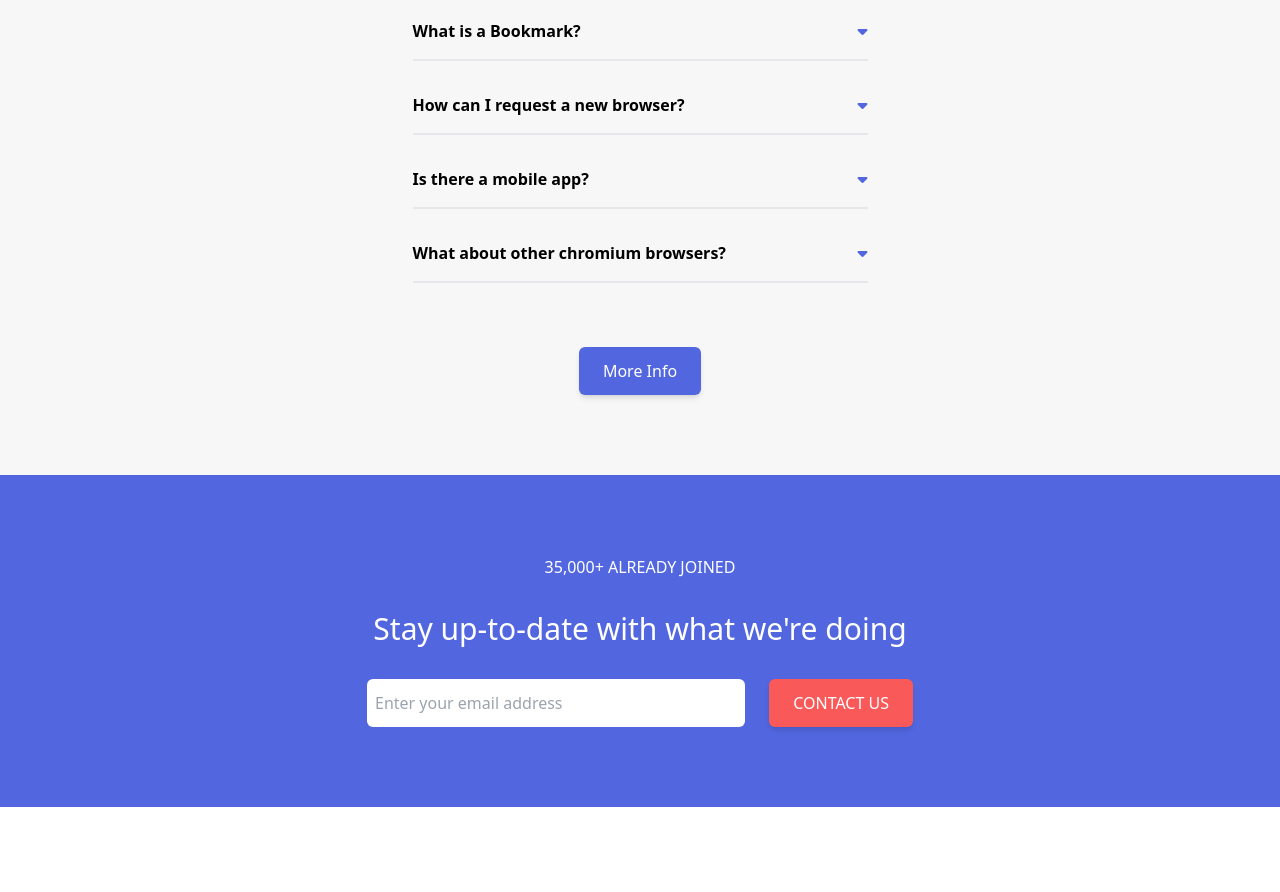
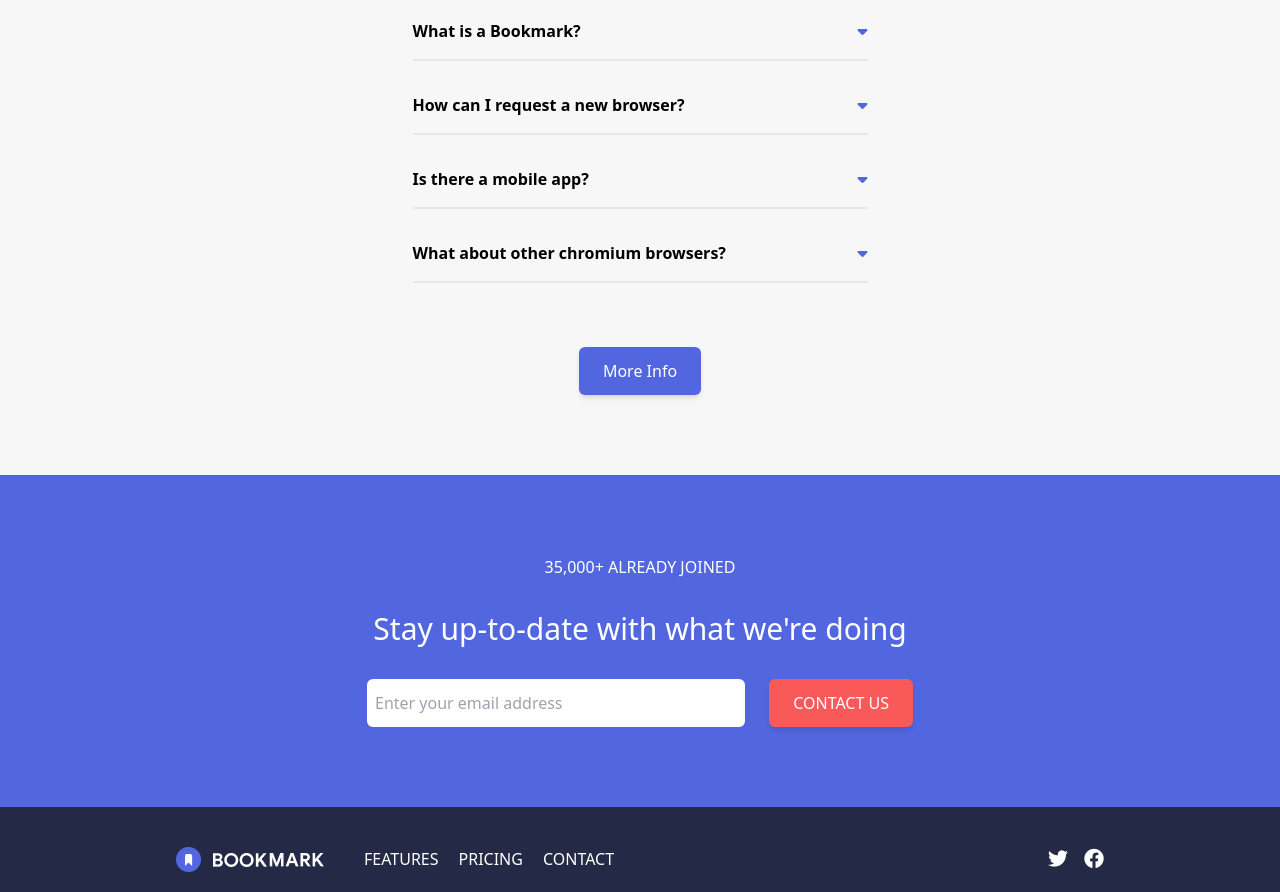
Before and after one commit to AmeenNH3/Bookmark-Landing-Page, a website: page public/index.html in a window 1280 px wide. Shown: the part 3728-4620 px from the top of the page. Before the commit the page ends 4535 px from the top, so only its background shows below. Drawn offline with Linux system fonts and the light colour scheme.

Commit message:
added footer section

```diff
--- a/public/index.html
+++ b/public/index.html
@@ -373,5 +373,33 @@
         </div>
       </div>
     </section>
+    <section class="bg-bookmark-blue pt-10 pb-5">
+      <div
+        class="
+          container
+          text-white
+          flex flex-col
+          justify-center
+          items-center
+          gap-4
+          md:flex-row md:gap-12
+          sm:w-3/4
+          md:w-12/5 md:justify-between
+        "
+      >
+        <div class="flex items-center gap-10">
+          <img class="" src="./imgs/logo-bookmark-white.png" alt="logo" />
+          <ul class="flex gap-5 uppercase">
+            <li class="hover:text-bookmark-grey cursor-pointer">Features</li>
+            <li class="hover:text-bookmark-grey cursor-pointer">Pricing</li>
+            <li class="hover:text-bookmark-grey cursor-pointer">Contact</li>
+          </ul>
+        </div>
+        <div class="flex gap-4 text-xl">
+          <i class="hover:text-bookmark-red fab fa-twitter cursor-pointer"></i>
+          <i class="hover:text-bookmark-red fab fa-facebook cursor-pointer"></i>
+        </div>
+      </div>
+    </section>
   </body>
 </html>
```
Also changed, not shown: public/style.css.
